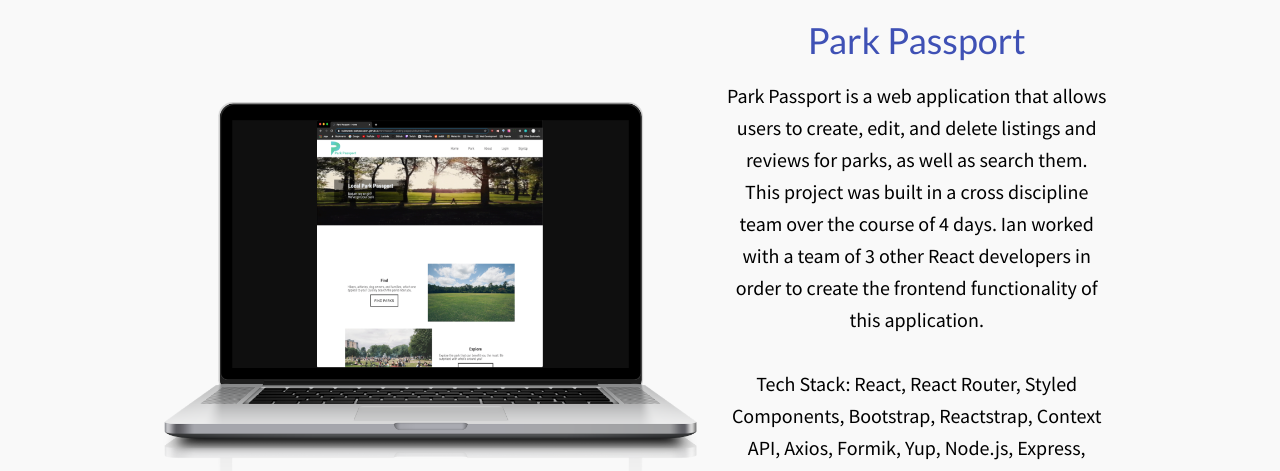
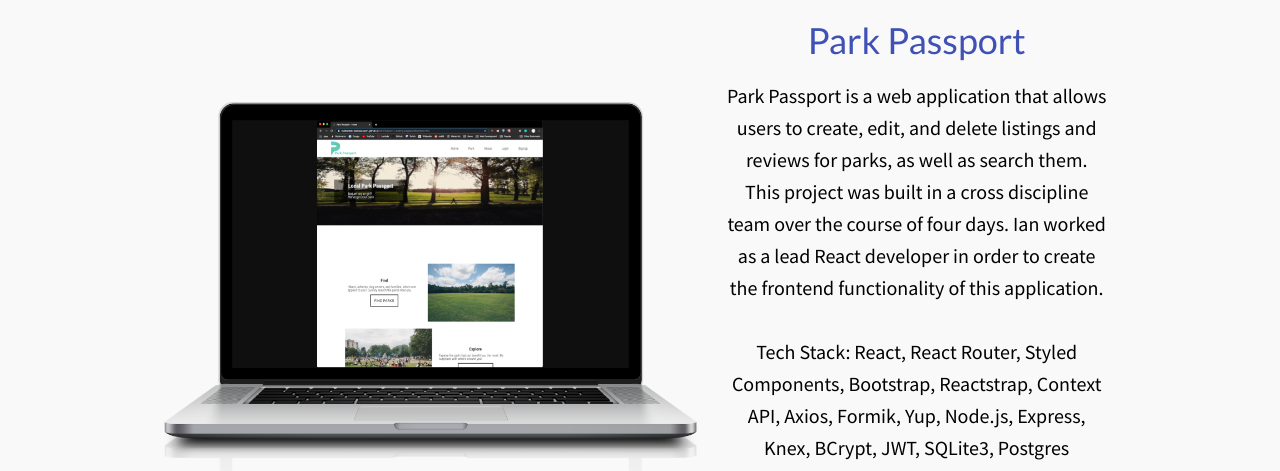
Before and after one commit to ian-schwartz/portfolio, a React (Create React App) app: page /projects in a window 1280 px wide. Shown: the part 1756-2227 px from the top of the page. Built offline with nearby package versions, Linux system fonts and the light colour scheme; the HTML template or start-up script is replaced by a standard one.

Commit message:
projects text update

```diff
--- a/src/components/Projects.js
+++ b/src/components/Projects.js
@@ -53,9 +53,9 @@
                 <br /> <br />
                 Student ArtCo is a platform that facilitates fund-raising for
                 school's art programs by helping to sell art made by students.
-                This web application was built over an 8 week period by a
-                remote, cross-functional team of 5 developers. Ian worked as a
-                full-stack developer, contributing to both the front and
+                This web application was built over an eight week period by a
+                remote, cross-functional team of five developers. Ian worked as
+                a full-stack developer, contributing to both the front and
                 backend.
                 <br /> <br />
                 Tech Stack: React, MaterialUI, Styled Components, Context API,
@@ -99,12 +99,12 @@
                 update their trips. There is an on-boarding process for a new
                 general user and for an organizer. Users can search for and find
                 experiences while organizers have the ability to setup a trip
-                and edit or delete it. Over 4 days, Ian built the backend with 1
-                other developer.
+                and edit or delete it. Over four days, Ian built the backend
+                with one other developer.
                 <br /> <br />
                 Tech Stack: React, React Router, Styled Components, Bootstrap,
-                Reactstrap, Redux, Thunk, Axios, Node.js, Express, Knex,
-                BCrypt, JWT, SQLite3, Postgres
+                Reactstrap, Redux, Thunk, Axios, Node.js, Express, Knex, BCrypt,
+                JWT, SQLite3, Postgres
               </p>
               <Button
                 className={classes.button}
@@ -147,9 +147,9 @@
                 Park Passport is a web application that allows users to create,
                 edit, and delete listings and reviews for parks, as well as
                 search them. This project was built in a cross discipline team
-                over the course of 4 days. Ian worked with a team of 3 other
-                React developers in order to create the frontend functionality
-                of this application.
+                over the course of four days. Ian worked as a lead React
+                developer in order to create the frontend functionality of this
+                application.
                 <br /> <br />
                 Tech Stack: React, React Router, Styled Components, Bootstrap,
                 Reactstrap, Context API, Axios, Formik, Yup, Node.js, Express,
```
